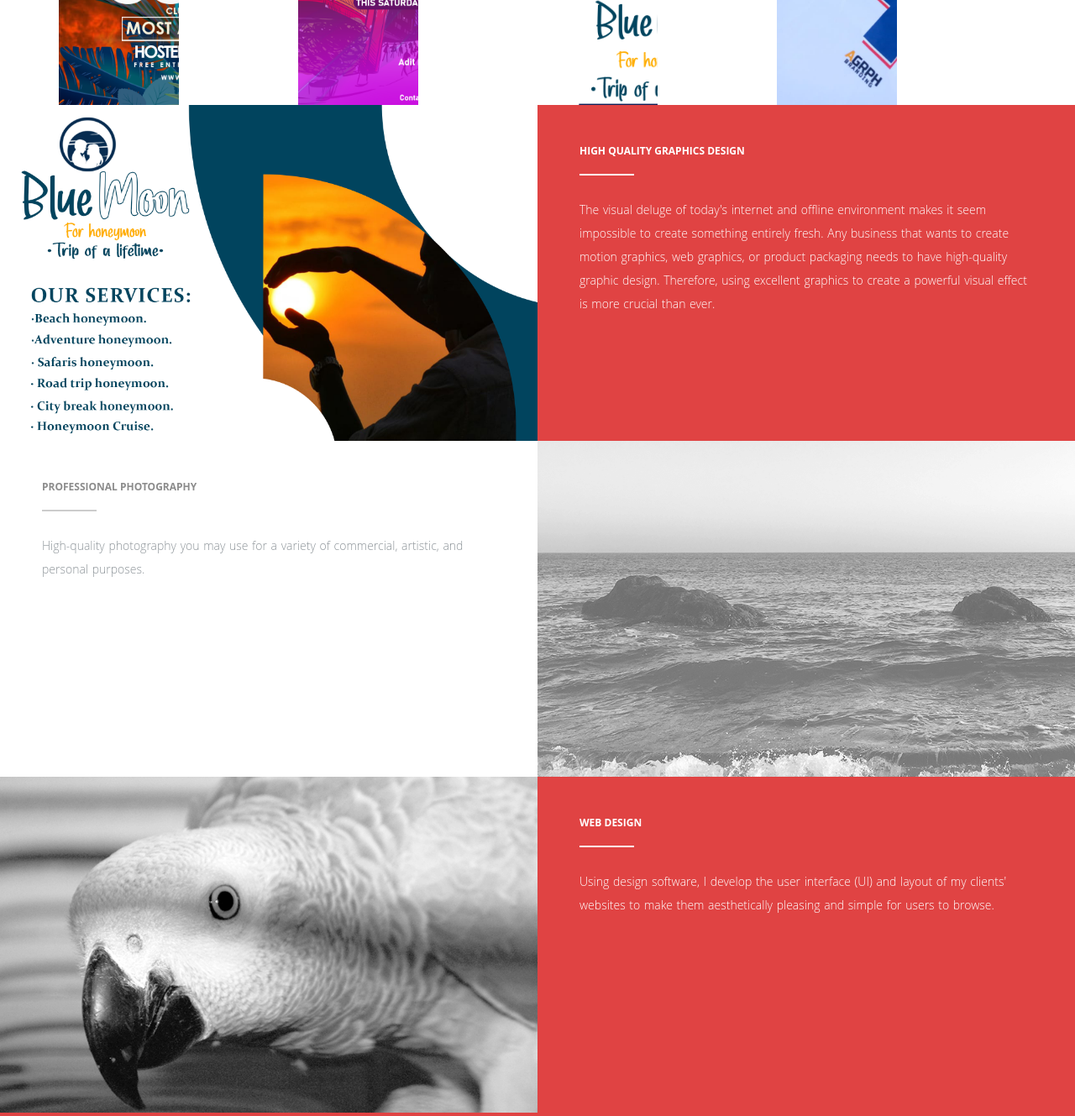
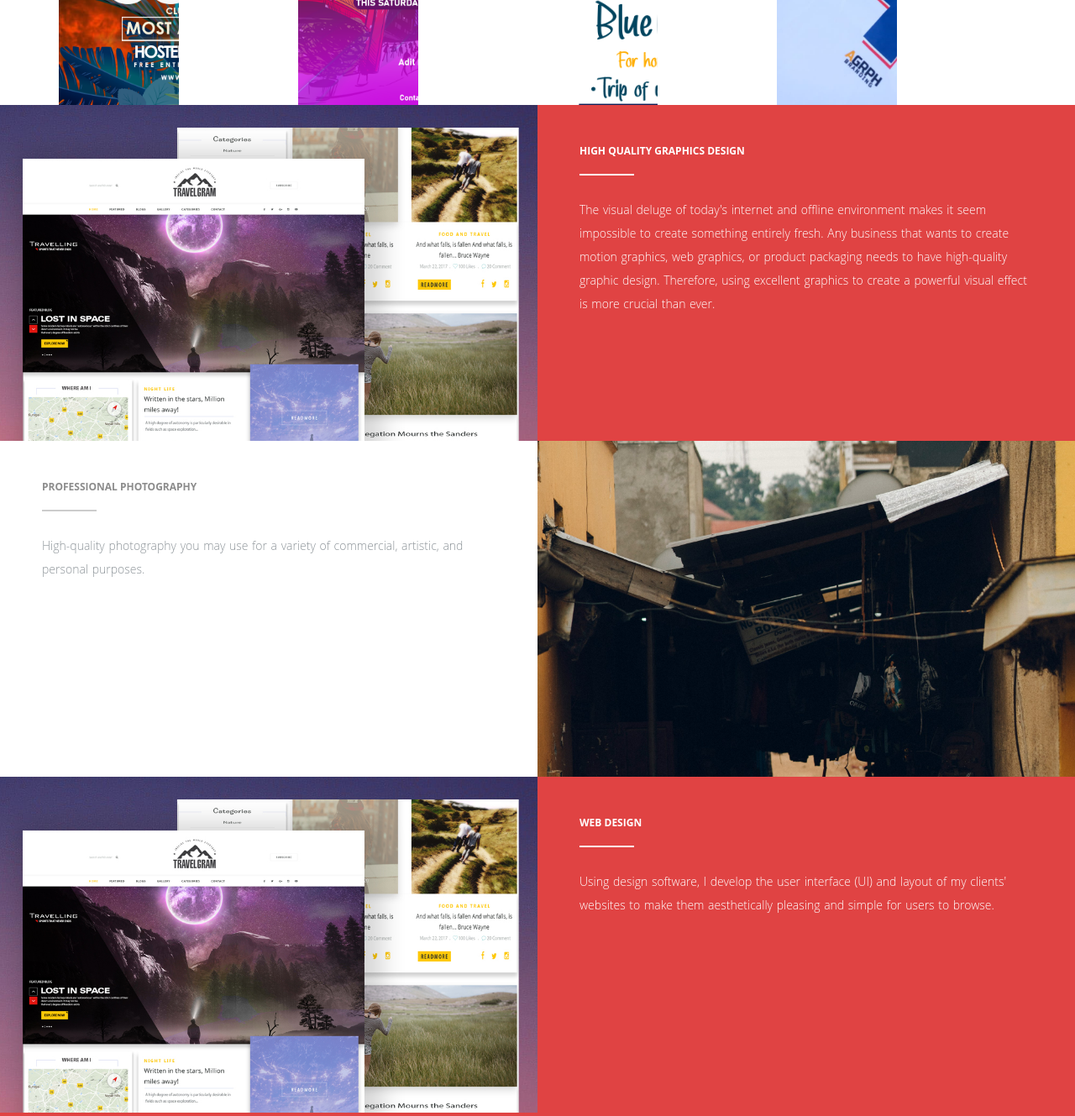
Before and after one commit to balo-balo/benjie.github.io, a plain HTML site: page index.html in a window 1280 px wide. Shown: the part 2120-3449 px from the top of the page at 84% size. Drawn offline with nearby package versions, Linux system fonts and the light colour scheme; some packages are replaced by stand-ins of ours.

Commit message:
Update index.html

```diff
--- a/index.html
+++ b/index.html
@@ -243,7 +243,7 @@
 		    <!-- About 1 -->
 			<div class="row color-bg">
 				<div class="col-md-6 nopadding features-intro-img">
-					<div class="about-image" style="background-image:url(img/fler2.png)"></div><!-- about image 1 -->
+					<div class="about-image" style="background-image:url(img/one.jpg)"></div><!-- about image 1 -->
 				</div>
 				<div class="col-md-6 about-text">
 					<h6>High quality Graphics design</h6><!-- headline-->
@@ -259,13 +259,13 @@
 
 				</div>
 				<div class="col-md-6 nopadding features-intro-img">
-					<div class="about-image" style="background-image:url(img/about2.png)"></div><!-- about image 2 -->
+					<div class="about-image" style="background-image:url(img/two.jpg)"></div><!-- about image 2 -->
 				</div>
 			</div>
 			<!-- About 3 -->
 			<div class="row color-bg">
 				<div class="col-md-6 nopadding features-intro-img">
-					<div class="about-image" style="background-image:url(img/about3.png)"></div><!-- about image 3 -->
+					<div class="about-image" style="background-image:url(img/one.jpg)"></div><!-- about image 3 -->
 				</div>
 				<div class="col-md-6 about-text">
 					<h6>Web Design</h6><!-- Headline-->
```
